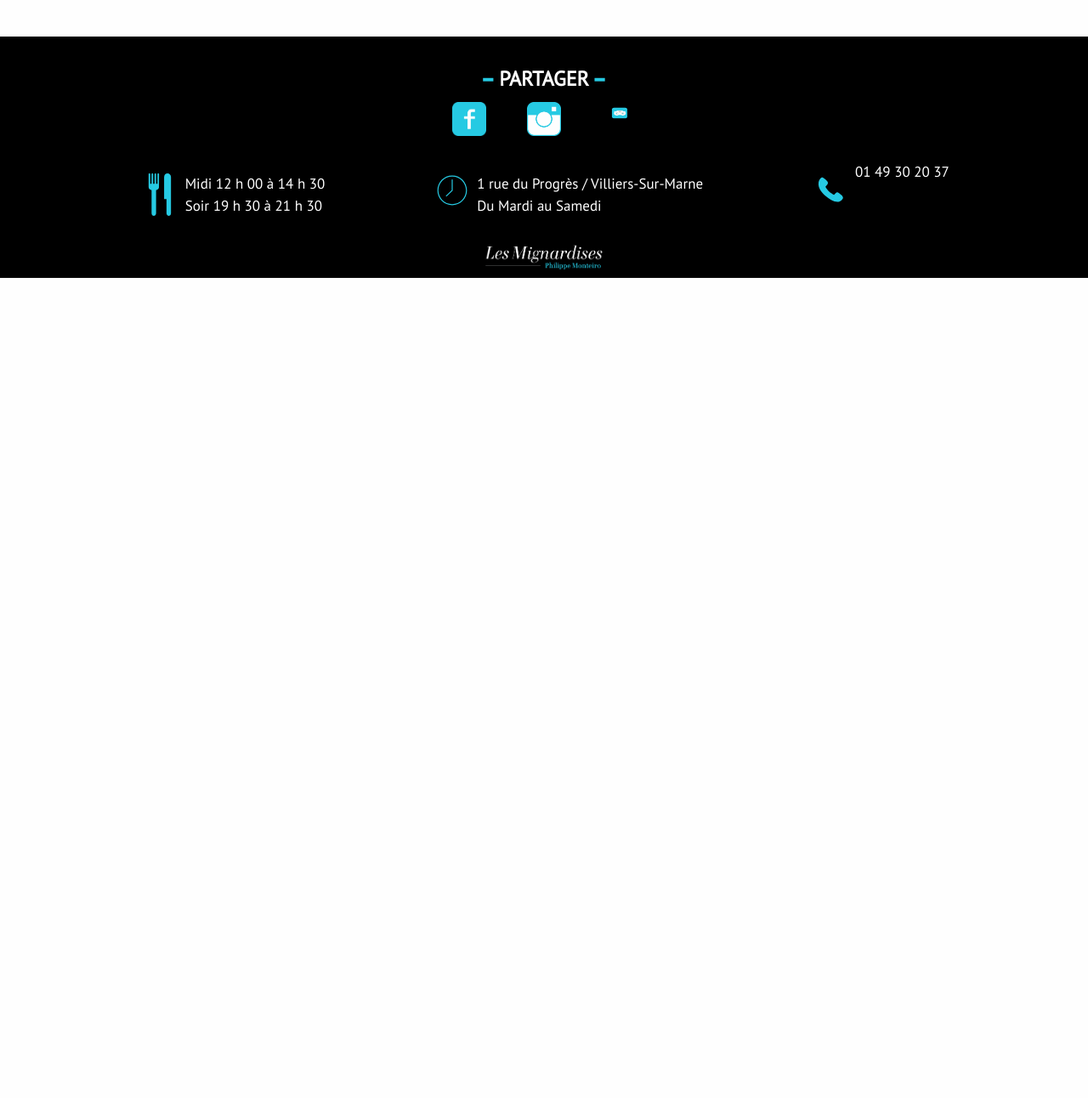
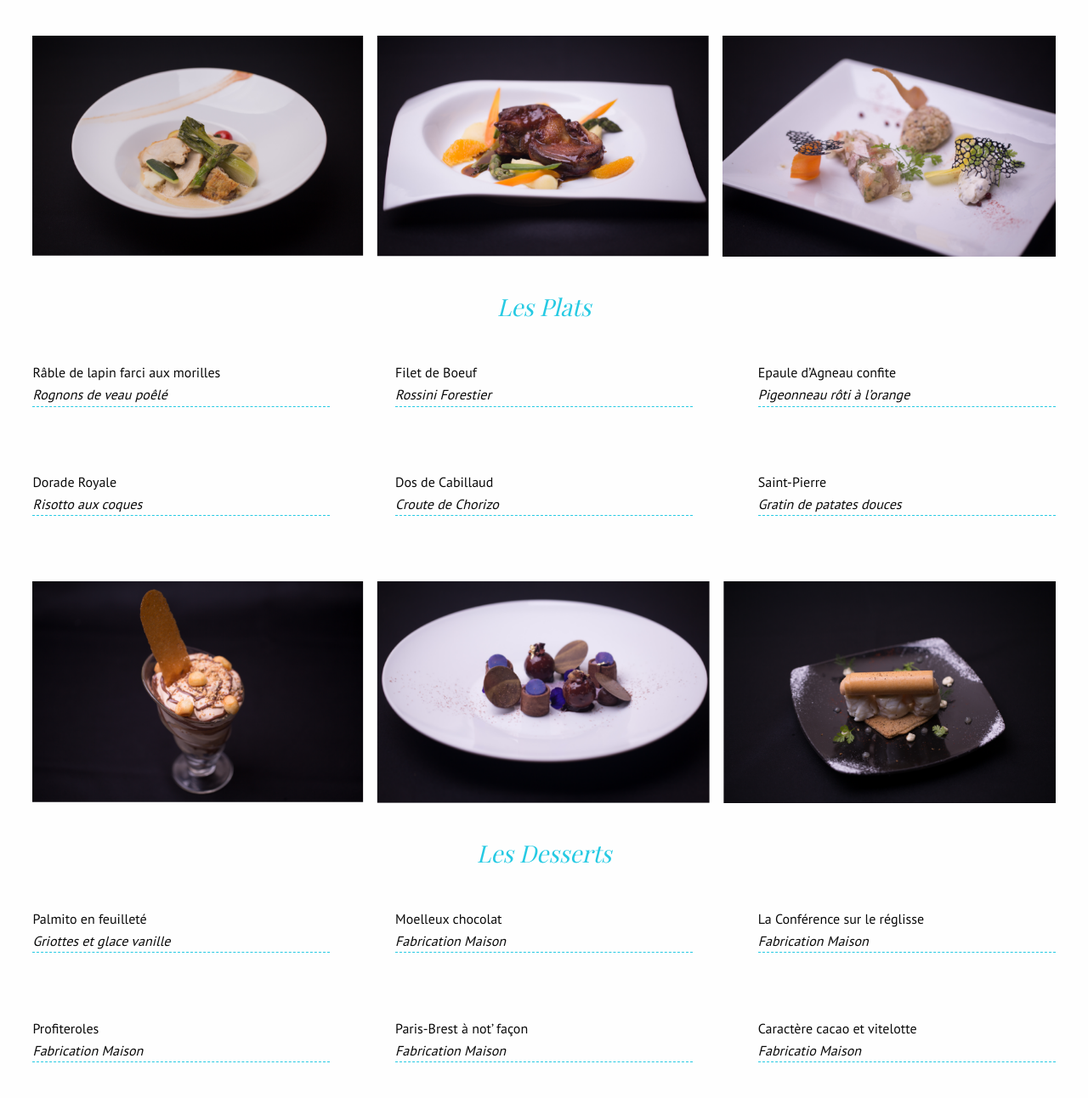
Before and after one commit to justinedimeo/restaurant, a plain HTML site: page pages/carte.html in a window 1280 px wide. Shown: the part 747-2039 px from the top of the page at 85% size. Before the commit the page ends 1074 px from the top, so only its background shows below. Drawn offline with nearby package versions, Linux system fonts and the light colour scheme; a web font is replaced by a local one.

Commit message:
fin page carte entière

```diff
--- a/pages/carte.html
+++ b/pages/carte.html
@@ -59,9 +59,11 @@
 
   <main>
 
-    <div class="starter">
+    <!-- ENTREES -->
 
-      <div class="row entrees">
+    <div class="section">
+
+      <div class="row imagePlat">
         <img src="../images/entrees.png" alt="photo des entrées" />
       </div>
       <h2>Les Entrées</h2>
@@ -80,6 +82,63 @@
         <p class="columns small-12 medium-4 large-4">Lotte marinée au Yuzu<span>Sablé combava    </span>
         </p>
         <p class="columns small-12 medium-4 large-4">Œuf cuit à 64°c<span>Terre et mer    </span>
+        </p>
+      </div>
+
+    </div>
+
+    <!-- PLATS -->
+
+    <div class="section">
+
+      <div class="row imagePlat">
+        <img src="../images/plats.png" alt="photo des plats" />
+      </div>
+      <h2>Les Plats</h2>
+      <div class="row">
+        <p class="columns small-12 medium-4 large-4">Râble de lapin farci aux morilles <span>Rognons de veau poêlé</span>
+        </p>
+        <p class="columns small-12 medium-4 large-4">Filet de Boeuf<span>Rossini Forestier</span>
+        </p>
+        <p class="columns small-12 medium-4 large-4">Epaule d’Agneau confite<span>Pigeonneau rôti à l’orange</span>
+        </p>
+      </div>
+
+      <div class="row">
+        <p class="columns small-12 medium-4 large-4">Dorade Royale<span>Risotto aux coques</span>
+        </p>
+        <p class="columns small-12 medium-4 large-4">Dos de Cabillaud<span>Croute de Chorizo</span>
+        </p>
+        <p class="columns small-12 medium-4 large-4">Saint-Pierre<span>Gratin de patates douces</span>
+        </p>
+      </div>
+
+    </div>
+
+
+    <!-- DESSERTS -->
+
+    <div class="section">
+
+      <div class="row imagePlat">
+        <img src="../images/desserts.png" alt="photo des plats" />
+      </div>
+      <h2>Les Desserts</h2>
+      <div class="row">
+        <p class="columns small-12 medium-4 large-4">Palmito en feuilleté <span>Griottes et glace vanille</span>
+        </p>
+        <p class="columns small-12 medium-4 large-4">Moelleux chocolat<span>Fabrication Maison</span>
+        </p>
+        <p class="columns small-12 medium-4 large-4">La Conférence sur le réglisse<span>Fabrication Maison</span>
+        </p>
+      </div>
+
+      <div class="row">
+        <p class="columns small-12 medium-4 large-4">Profiteroles<span>Fabrication Maison</span>
+        </p>
+        <p class="columns small-12 medium-4 large-4">Paris-Brest à not’ façon<span>Fabrication Maison</span>
+        </p>
+        <p class="columns small-12 medium-4 large-4">Caractère cacao et vitelotte<span>Fabricatio Maison</span>
         </p>
       </div>
 
--- a/styles/style.css
+++ b/styles/style.css
@@ -480,12 +480,12 @@ div.chef {
 
 /* STARTER */
 
-.starter>.entrees, .starter>div>p{
+.section>.imagePlat, .section>div>p{
   padding: 3%;
   font-family: 'PT Sans', sans-serif;
 }
 
-.starter>h2{
+.section>h2{
   text-align: center;
   font-family: 'Playfair Display', serif;
   color: #26CAE3;
@@ -493,7 +493,7 @@ div.chef {
   font-size: 28px;
 }
 
-.starter>div>p>span{
+.section>div>p>span{
   display: block;
   border-bottom: 0.3px dashed #26CAE3;
   font-family: 'PT Sans', sans-serif;
```
